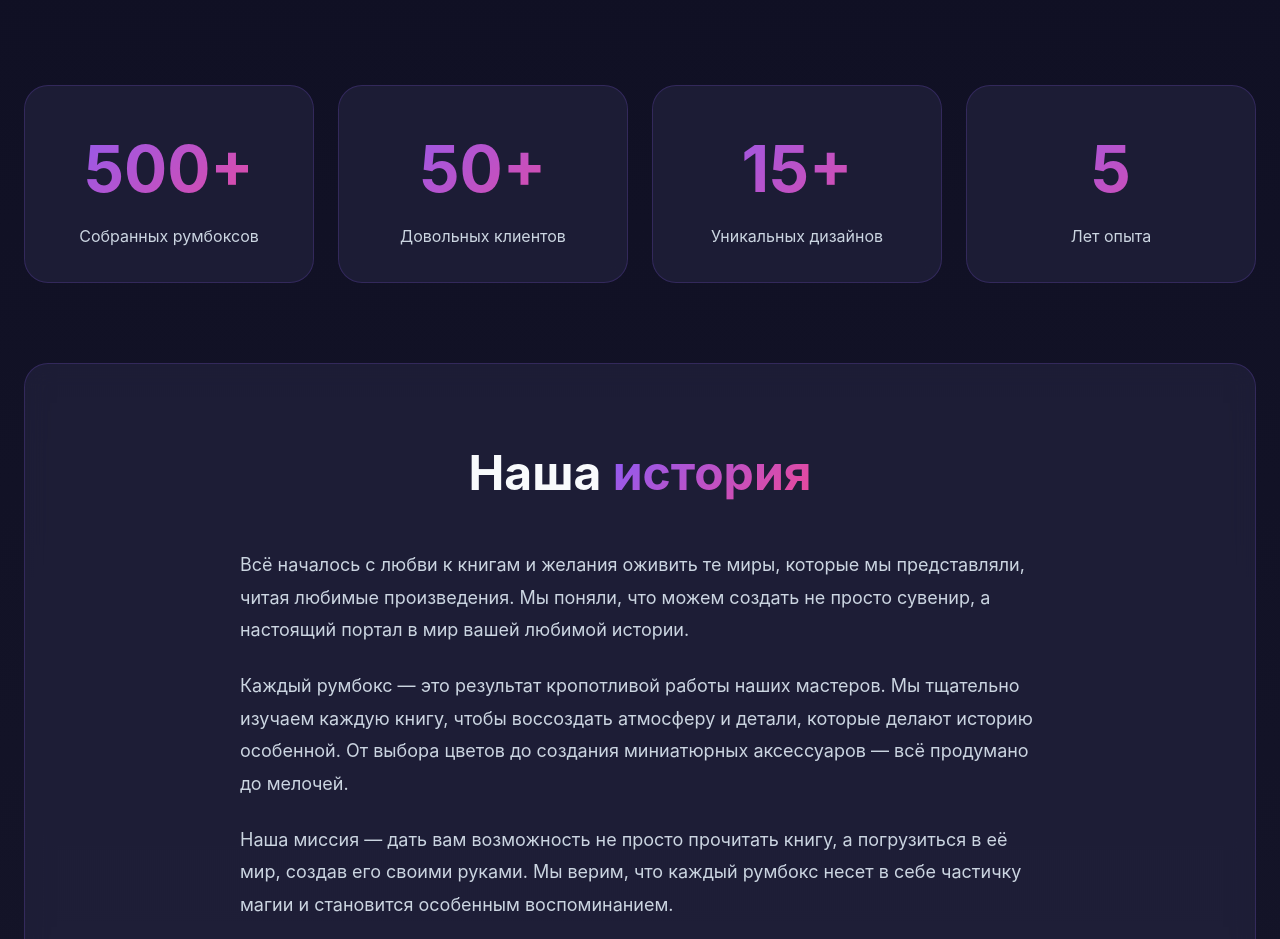
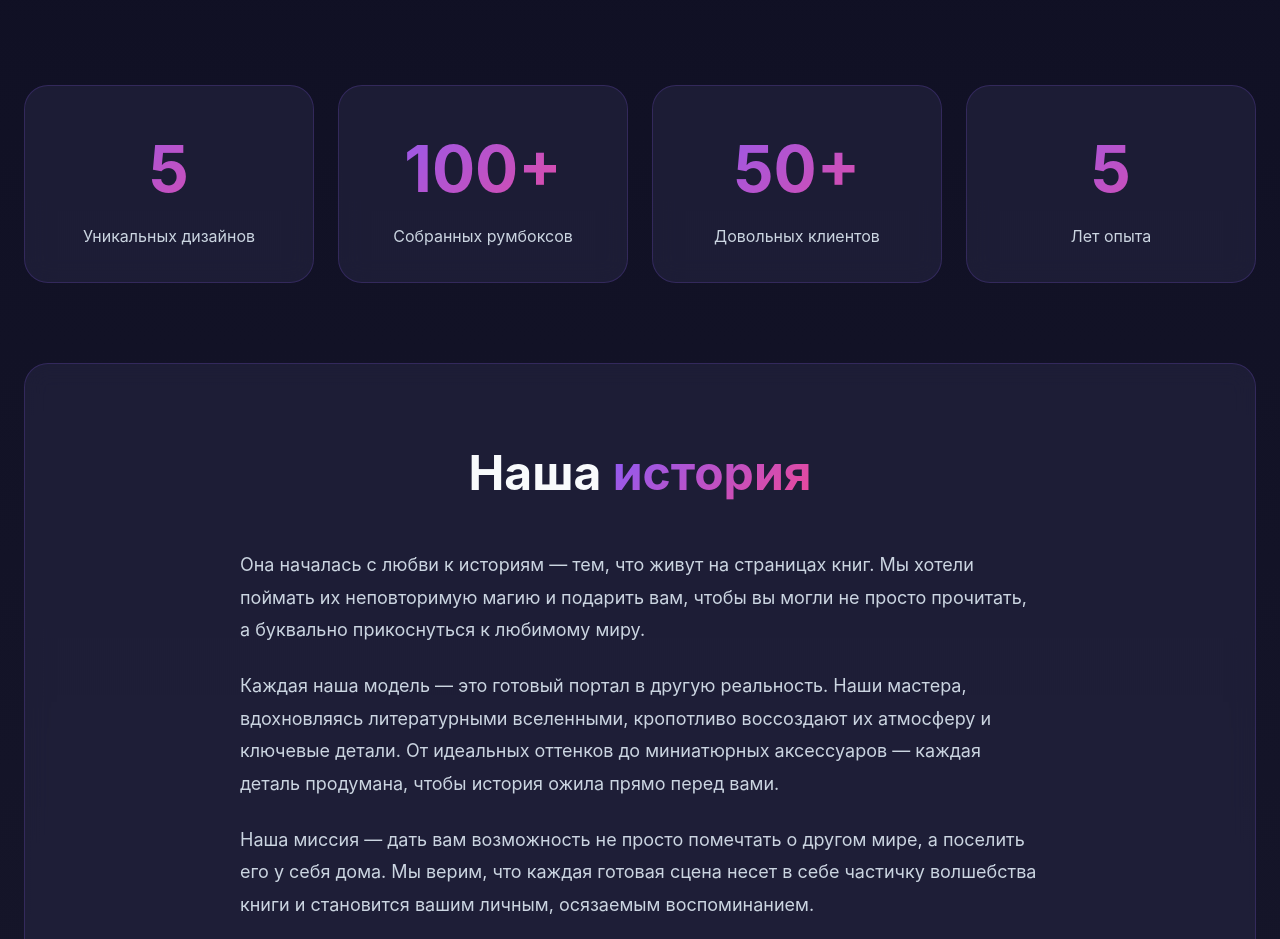
Before and after one commit to ferucci/presents, a React (Vite) app: page /about in a window 1280 px wide. Shown: the part 293-1232 px from the top of the page. Built offline with nearby package versions, Linux system fonts and the light colour scheme.

Commit message:
change about page text

```diff
--- a/src/data/aboutPage/adv.ts
+++ b/src/data/aboutPage/adv.ts
@@ -1,6 +1,6 @@
 export const adv = [
-  { number: '500+', label: 'Собранных румбоксов' },
+  { number: '5', label: 'Уникальных дизайнов' },
+  { number: '100+', label: 'Собранных румбоксов' },
   { number: '50+', label: 'Довольных клиентов' },
-  { number: '15+', label: 'Уникальных дизайнов' },
   { number: '5', label: 'Лет опыта' },
 ];
--- a/src/pages/about/AboutPage.tsx
+++ b/src/pages/about/AboutPage.tsx
@@ -8,7 +8,6 @@ import { FC } from 'react';
 import styles from './About.module.scss';
 
 import { adv } from '@/data/aboutPage/adv';
-import { team } from '@/data/aboutPage/team';
 import { values } from '@/data/aboutPage/values';
 
 const AboutPage: FC = () => {
@@ -72,21 +71,13 @@ const AboutPage: FC = () => {
                 </h2>
                 <div className={styles.storyText}>
                   <p>
-                    Всё началось с любви к книгам и желания оживить те миры, которые мы
-                    представляли, читая любимые произведения. Мы поняли, что можем создать
-                    не просто сувенир, а настоящий портал в мир вашей любимой истории.
+                    Она началась с любви к историям — тем, что живут на страницах книг. Мы хотели поймать их неповторимую магию и подарить вам, чтобы вы могли не просто прочитать, а буквально прикоснуться к любимому миру.
                   </p>
                   <p>
-                    Каждый румбокс — это результат кропотливой работы наших мастеров. Мы
-                    тщательно изучаем каждую книгу, чтобы воссоздать атмосферу и детали,
-                    которые делают историю особенной. От выбора цветов до создания
-                    миниатюрных аксессуаров — всё продумано до мелочей.
+                    Каждая наша модель — это готовый портал в другую реальность. Наши мастера, вдохновляясь литературными вселенными, кропотливо воссоздают их атмосферу и ключевые детали. От идеальных оттенков до миниатюрных аксессуаров — каждая деталь продумана, чтобы история ожила прямо перед вами.
                   </p>
                   <p>
-                    Наша миссия — дать вам возможность не просто прочитать книгу, а
-                    погрузиться в её мир, создав его своими руками. Мы верим, что каждый
-                    румбокс несет в себе частичку магии и становится особенным
-                    воспоминанием.
+                    Наша миссия — дать вам возможность не просто помечтать о другом мире, а поселить его у себя дома. Мы верим, что каждая готовая сцена несет в себе частичку волшебства книги и становится вашим личным, осязаемым воспоминанием.
                   </p>
                 </div>
               </div>
@@ -121,7 +112,7 @@ const AboutPage: FC = () => {
             </motion.div>
 
             {/* Команда */}
-            <motion.div
+            {/* <motion.div
               className={styles.teamSection}
               initial={{ opacity: 0, y: 30 }}
               animate={{ opacity: 1, y: 0 }}
@@ -147,7 +138,7 @@ const AboutPage: FC = () => {
                   </motion.div>
                 ))}
               </div>
-            </motion.div>
+            </motion.div> */}
 
             {/* CTA */}
             <motion.div
```
